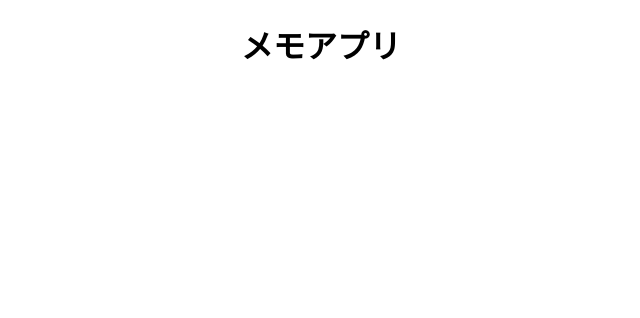
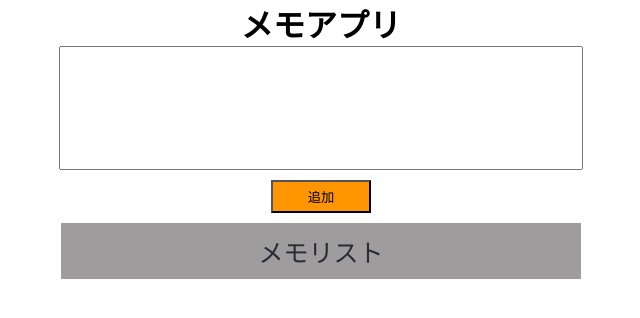
Before and after one commit to nikawa2161/react_practice, a React (Create React App) app in the folder typescript-memo-app/: page / in a window 1280 px wide. Shown: the top 318 px of the page, without its empty margins (319-959 px from the left). Built offline with nearby package versions, Linux system fonts and the light colour scheme.

Commit message:
メモ機能の作成

```diff
--- a/typescript-memo-app/src/App.css
+++ b/typescript-memo-app/src/App.css
@@ -1,38 +1,56 @@
+* {
+  padding: 0;
+  margin: 0;
+}
 .App {
   text-align: center;
 }
-
-.App-logo {
-  height: 40vmin;
-  pointer-events: none;
+.input-area {
+  display: block;
+  margin: 0 auto;
+  width: 500px;
+  height: 100px;
+  padding: 10px;
 }
-
-@media (prefers-reduced-motion: no-preference) {
-  .App-logo {
-    animation: App-logo-spin infinite 20s linear;
-  }
+.add-btn {
+  display: block;
+  margin: 10px auto 0 auto;
+  padding: 5px 0;
+  width: 100px;
+  background-color: rgb(255, 149, 0);
 }
-
-.App-header {
-  background-color: #282c34;
-  min-height: 100vh;
+.memo {
+  display: block;
+  margin: 10px auto 0 auto;
+  width: 500px;
+  padding: 10px;
+  background-color: rgb(158, 156, 156);
+}
+.memo-title {
+  text-align: center;
+  font-size: 25px;
+  color: #282c34;
+}
+.memo-list {
+  list-style: none;
+}
+.memo-list > li {
+  margin-top: 10px;
+}
+.memo-wrap {
   display: flex;
-  flex-direction: column;
+  justify-content: space-between;
   align-items: center;
-  justify-content: center;
-  font-size: calc(10px + 2vmin);
-  color: white;
 }
-
-.App-link {
-  color: #61dafb;
+.memo-wrap > p {
+  background-color: aliceblue;
+  width: 75%;
+  min-height: 50px;
+  line-height: 50px;
+  font-size: 20px;
 }
-
-@keyframes App-logo-spin {
-  from {
-    transform: rotate(0deg);
-  }
-  to {
-    transform: rotate(360deg);
-  }
+.memo-btn {
+  display: block;
+  width: 20%;
+  padding: 10px 0;
 }
--- a/typescript-memo-app/src/components/App.tsx
+++ b/typescript-memo-app/src/components/App.tsx
@@ -1,10 +1,49 @@
-import React from 'react';
+import { ChangeEvent, FC, useState } from 'react';
 import '../App.css';
 
-export const App = () => {
+// react v.18 型定義FCでOK。暗黙的にchildren追加。
+export const App: FC = () => {
+  // stateはgenerics
+  const [text, setText] = useState<string>("");
+  const [memos, setMemos] = useState<string[]>([]);
+
+  const onChangeText = (e: ChangeEvent<HTMLInputElement>) => {
+    setText(e.target.value);
+  }
+
+  const onClickAdd = () => {
+    // 現在のメモリストの配列生成
+    const newMemos = [...memos];
+    newMemos.push(text);
+    setMemos(newMemos);
+    setText("");
+  }
+
+  const onClickDelete = (index: number) => {
+    const newMemos = [...memos];
+    newMemos.splice(index, 1);
+    setMemos(newMemos);
+  }
+
   return (
     <div className="App">
         <h1>メモアプリ</h1>
+        <input className='input-area' type="text" value={text} onChange={onChangeText} />
+        <button className='add-btn' onClick={onClickAdd}>追加</button>
+        <div className="memo">
+          <p className="memo-title">メモリスト</p>
+          <ul className='memo-list'>
+            {/* map関数の第二引数はindexが入る */}
+            {memos.map((memo, index) => (
+              <li key={memo}>
+                <div className='memo-wrap'>
+                  <p>{memo}</p>
+                  <button className='memo-btn' onClick={() => onClickDelete(index)}>削除</button>
+                </div>
+              </li>
+            ))}
+          </ul>
+        </div>
     </div>
   );
 }
```
